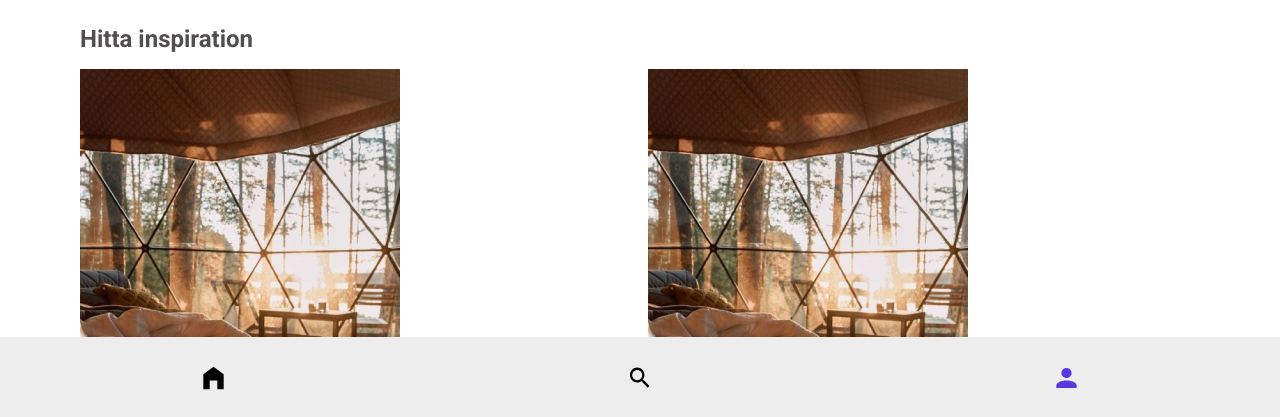
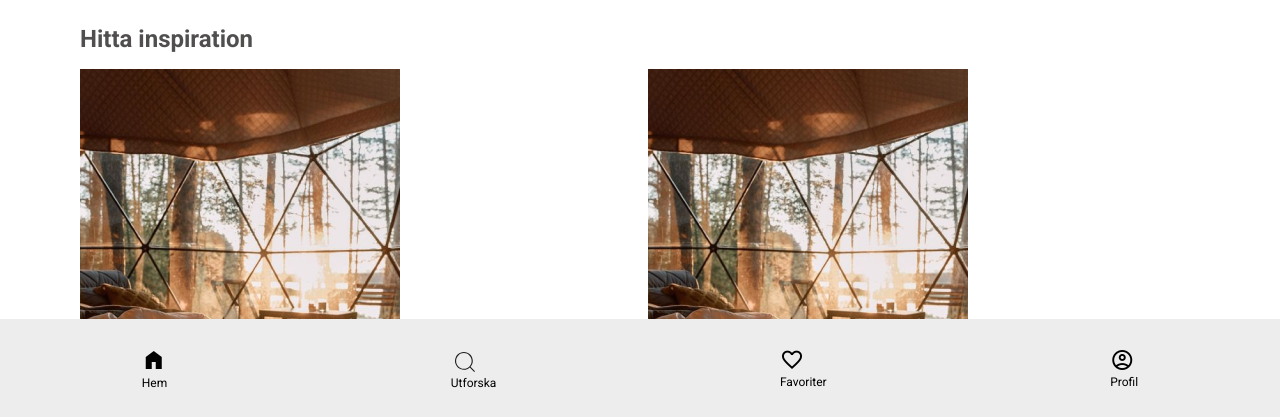
Before and after one commit to fridahenriksen1/examen-dd22-svemestra, a plain HTML site: page index.html in a window 1280 px wide. Shown: the part 381-798 px from the top of the page. Drawn offline with nearby package versions, Linux system fonts and the light colour scheme.

Commit message:
Ändra style och ikoner på nav

```diff
--- a/assets/sass/layout/_nav.scss
+++ b/assets/sass/layout/_nav.scss
@@ -1,17 +1,38 @@
 .navigation {
   background: #ededed;
   display: flex;
-  flex-direction: row;
   justify-content: space-around;
   padding: 1.8rem 0;
   width: 100%;
-  box-sizing: border-box;
   position: fixed;
   bottom: 0;
   z-index: 3;
+  .nav-icons {
+    width: 28px;
+    height: 28px;
+  }
+  .iconTxtNav-box {
+    display: flex;
+    flex-wrap: wrap;
+    align-items: center;
+    justify-content: center;
+    // .link {
+    //   text-decoration: none;
+    //   color: black;
+    // }
+  }
+  .link {
+    text-decoration: none;
+    color: black;
+    font-size: 12px;
+  }
 }
 
-.nav-icons {
-  width: 1.3rem;
-  height: 1.5rem;
+//!Outlined variabler till ikonerna
+.material-symbols-outlined {
+  font-variation-settings: "FILL" 0, "wght" 400, "GRAD" 0, "opsz" 28;
 }
+//!Filled variabler
+.filled {
+  font-variation-settings: "FILL" 1, "wght" 400, "GRAD" 0, "opsz" 28;
+}
--- a/index.html
+++ b/index.html
@@ -8,8 +8,15 @@
     <link rel="preconnect" href="https://fonts.googleapis.com">
     <link rel="preconnect" href="https://fonts.gstatic.com" crossorigin>
     <link href="https://fonts.googleapis.com/css2?family=Roboto:wght@400;500;700&display=swap" rel="stylesheet">
-     <!-- MATERIAL ICONS -->
-    <link href="https://fonts.googleapis.com/css2?family=Material+Symbols+Outlined" rel="stylesheet" />
+     <!-- MATERIAL ICONS Outlined -->
+    <!-- <link href="https://fonts.googleapis.com/css2?family=Material+Symbols+Outlined" rel="stylesheet" /> -->
+
+        <!-- MATERIAL ICONS FILLED -->
+    <!-- <link rel="stylesheet" href="https://fonts.googleapis.com/css2?family=Material+Symbols+Outlined:opsz,wght,FILL,GRAD@24,400,1,0" /> -->
+
+         <!-- MATERIAL ICONS Variabel länken -->
+    <link rel="stylesheet" href="https://fonts.googleapis.com/css2?family=Material+Symbols+Outlined:opsz,wght,FILL,GRAD@20..48,100..700,0..1,-50..200" />
+
     <link rel="stylesheet" href="assets/sass/style.css" />
   </head>
   <body>
@@ -318,24 +325,44 @@
           <nav class="navigation">
             <ul>
               <li>
-            <a class="home-filled" href="index.html">
-              <img class="nav-icons" src="/assets/icons/homeIcon.svg" />
+            <a class="link" href="index.html">
+              <!-- <img class="nav-icons" src="/assets/icons/homeIcon.svg" /> -->
+              <span class="material-symbols-outlined filled">
+                home
+                </span>
+                <p>Hem</p>
             </a>
           </li>
           </ul>
           <ul>
             <li>
-              <a class="search-1" href="filterPage.html" >
-                <img class="nav-icons" src="/assets/icons/searchNavIcon.svg" />
+              <a class="link" href="filterPage.html" >
+                <img class="nav-icons" src="/assets/icons/Search.svg" />
+                <p>Utforska</p>
               </a>
 
             </li>
           </ul>
 
           <ul>
-            <li>
-              <a class="user-filled" href="profil.html">
-                <img class="nav-icons" src="/assets/icons/navProfilIcon.svg" />
+            <li class="iconTxtNav-box">
+              <a class="link" href="profil.html">
+                <span class="material-symbols-outlined">
+                  favorite
+                  </span>
+                  <p>Favoriter</p>
+
+              </a>
+            </li>
+          </ul>
+          <ul>
+            <li class="iconTxtNav-box">
+              <a class="link" href="profil.html">
+
+              <span class="material-symbols-outlined">
+                account_circle
+                </span>
+                <p>Profil</p>
               </a>
             </li>
           </ul>
```
Also changed, not shown: assets/icons/Search.svg (added), assets/sass/style.css, 4 other files.
